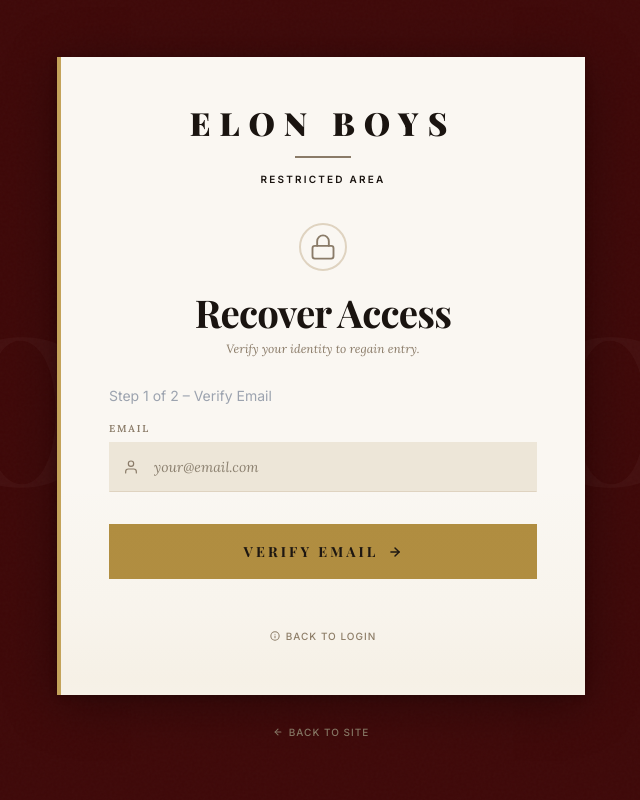
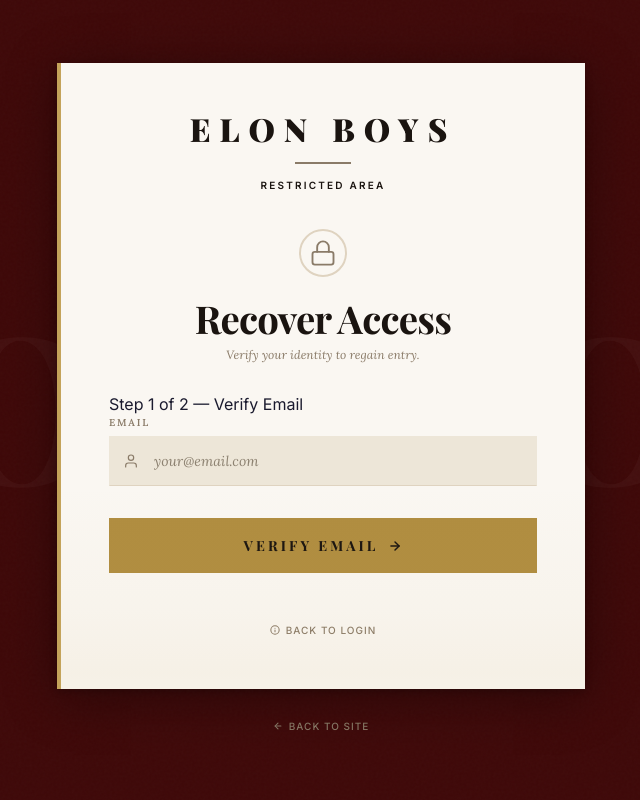
Before and after one commit to sojib96/elon_boys, a FastAPI app: page /forgot-password in a window 1280 px wide. Shown: the whole page, without its empty margins (319-959 px from the left). Run offline with FastAPI, Linux system fonts and the light colour scheme; some libraries are stand-ins or nearby versions; some web fonts are replaced.

Commit message:
Update auth templates to dark theme (login, forgot_password)

```diff
--- a/app/templates/private/forgot_password.html
+++ b/app/templates/private/forgot_password.html
@@ -43,7 +43,7 @@
 <form method="post" action="/forgot-password" class="login-form" autocomplete="off">
   {% if not success %}
     {% if not question %}
-      <div class="login-step text-sm text-gray-400 mb-4">Step 1 of 2 – Verify Email</div>
+      <div class="login-step">Step 1 of 2 — Verify Email</div>
       <div class="field-group">
         <label class="field-label" for="email">Email</label>
         <div class="field-wrapper">
@@ -55,7 +55,7 @@
         </div>
       </div>
     {% else %}
-      <div class="login-step text-sm text-gray-400 mb-4">Step 2 of 2 – Answer Question</div>
+      <div class="login-step">Step 2 of 2 — Answer Question</div>
       <div class="question-text">{{ question.question }}</div>
       <input type="hidden" name="question_id" value="{{ question.id }}">
       <div class="option-group">
@@ -85,12 +85,12 @@
       </svg>
     </button>
   {% else %}
-    <div class="login-success-card bg-[#1E1E1E] border border-[#4CAF50] rounded-lg p-8 text-center max-w-sm mx-auto">
-      <svg class="mx-auto mb-4 w-12 h-12 text-[#4CAF50]" viewBox="0 0 24 24" fill="none" stroke="currentColor" stroke-width="2.5" stroke-linecap="round" stroke-linejoin="round" aria-hidden="true">
+    <div class="login-success-card">
+      <svg class="mx-auto mb-4 w-12 h-12 text-[var(--login-gold)]" viewBox="0 0 24 24" fill="none" stroke="currentColor" stroke-width="2.5" stroke-linecap="round" stroke-linejoin="round" aria-hidden="true">
         <path d="M5 13l4 4L19 7"/>
       </svg>
-      <h2 class="text-lg font-semibold text-white mb-2">Password Reset Sent</h2>
-      <p class="text-sm text-gray-300 mb-4">A new password has been sent to your email.</p>
+      <h2 class="login-success-title">Password Reset Sent</h2>
+      <p class="login-success-body">A new password has been sent to your email.</p>
       <a href="/login" class="btn-login inline-flex items-center justify-center mx-auto">
         <span>Back to Login</span>
         <svg class="btn-arrow" width="14" height="14" viewBox="0 0 24 24" fill="none" stroke="currentColor" stroke-width="2.5" stroke-linecap="round" stroke-linejoin="round" aria-hidden="true">
@@ -104,7 +104,7 @@
       </div>
       {% if not success %}
         <div class="login-footer">
-          <a href="/login" class="login-link login-link-forgot text-[12px]">
+          <a href="/login" class="login-link login-link-forgot">
             <svg width="10" height="10" viewBox="0 0 24 24" fill="none" stroke="currentColor" stroke-width="2.5" stroke-linecap="round" stroke-linejoin="round" aria-hidden="true">
               <circle cx="12" cy="12" r="10"/>
               <path d="M12 16v-4"/>
@@ -116,7 +116,7 @@
       {% endif %}
     </div>
     <div class="login-back-wrap">
-      <a href="/" class="login-link login-back text-[12px]">
+      <a href="/" class="login-link login-back">
         <svg width="10" height="10" viewBox="0 0 24 24" fill="none" stroke="currentColor" stroke-width="2.5" stroke-linecap="round" stroke-linejoin="round" aria-hidden="true">
           <path d="M19 12H5"/>
           <path d="M12 19l-7-7 7-7"/>
--- a/app/templates/private/login.html
+++ b/app/templates/private/login.html
@@ -102,8 +102,8 @@
 
     {# ── Back to site ── #}
     <div class="login-back-wrap">
-      <a href="/" class="login-link login-back text-[12px]">
-        <svg width="10" height="10" viewBox="0 0 24 24" fill="none" stroke="currentColor" stroke-width="2.5" stroke-linecap="round" stroke-linejoin="round" aria-hidden="true">
+      <a href="/" class="login-link login-back">
+        <svg width="12" height="12" viewBox="0 0 24 24" fill="none" stroke="currentColor" stroke-width="2.5" stroke-linecap="round" stroke-linejoin="round" aria-hidden="true">
           <path d="M19 12H5"/>
           <path d="M12 19l-7-7 7-7"/>
         </svg>
```
